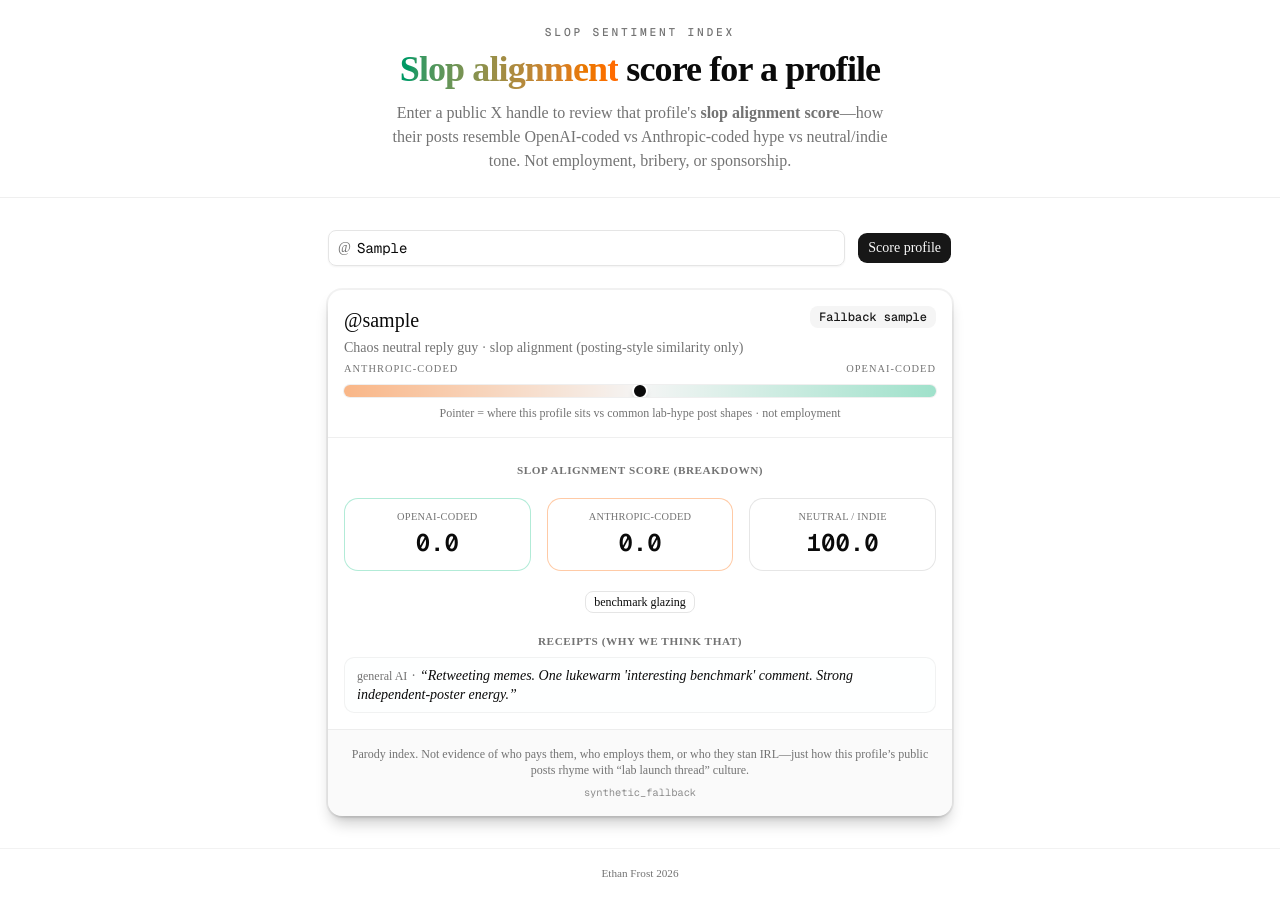
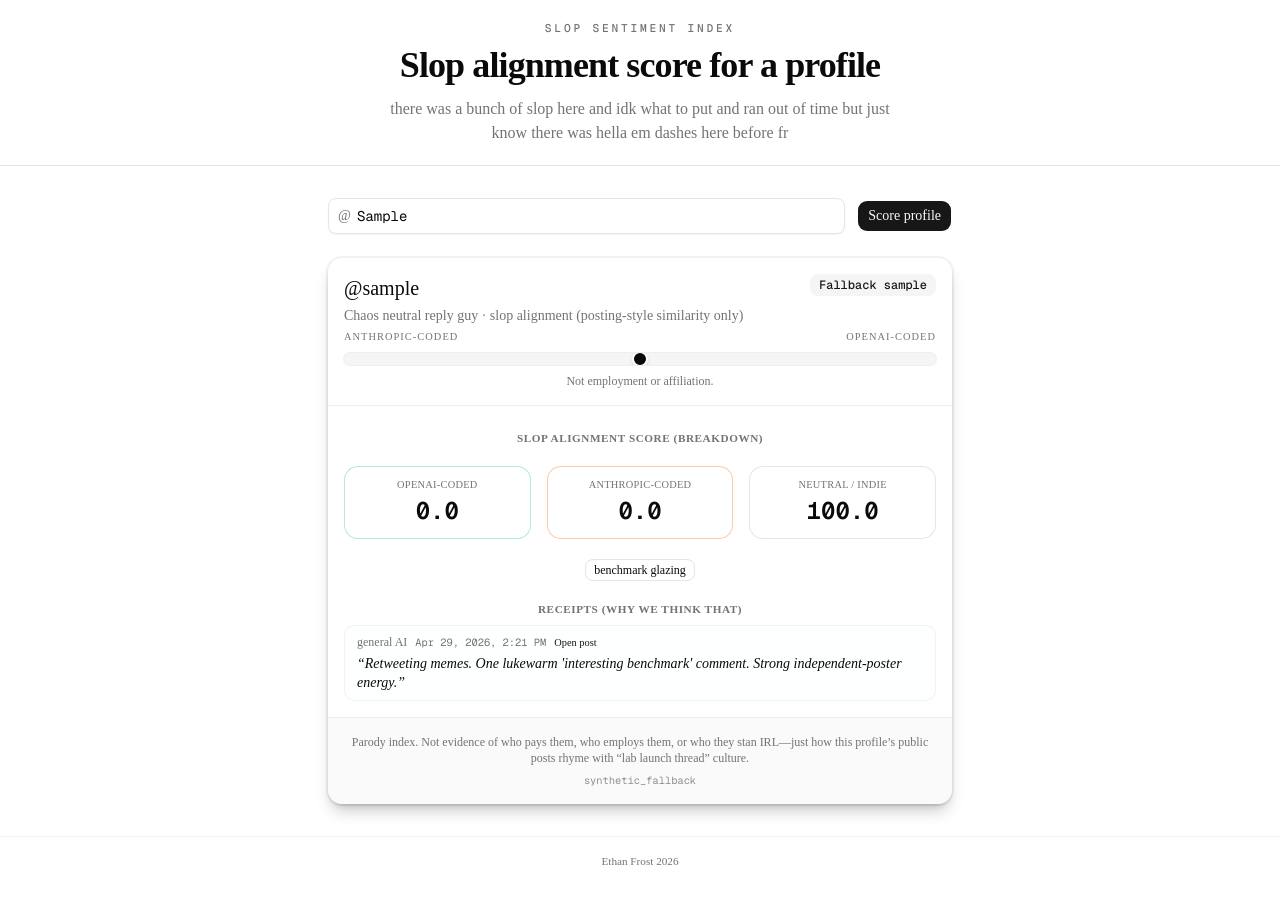
Before and after one commit to ethan-frost-xyz/slow-venture-slop-sesh, a Next.js app: page / in a window 1280 px wide. Both pictures are taken after typing "Sample" into the empty fields and a click on the button "Score profile". Built offline with nearby package versions, Linux system fonts and the light colour scheme.

Commit message:
Enhance ResultCard component to display post creation date and link to original post. Update ScoreSpectrum and SlopHome components for improved UI clarity and consistency. Add new properties for createdAt and postUrl in ScoreReceipt type for better receipt management.

```diff
--- a/components/result-card.tsx
+++ b/components/result-card.tsx
@@ -71,12 +71,34 @@
           <ul className="space-y-2">
             {receipts.map((r, i) => (
               <li
-                key={`${r.text}-${i}`}
+                key={`${r.postUrl ?? r.text}-${i}`}
                 className="rounded-lg border border-border/50 bg-background/50 px-3 py-2 text-sm leading-snug"
               >
-                <span className="text-xs text-muted-foreground">{r.reason}</span>
-                <span className="mx-1 text-muted-foreground">·</span>
-                <span className="italic">&ldquo;{r.text}&rdquo;</span>
+                <div className="flex flex-wrap items-baseline gap-x-2 gap-y-0.5">
+                  <span className="text-xs text-muted-foreground">{r.reason}</span>
+                  {r.createdAt ? (
+                    <time
+                      className="text-[0.65rem] font-mono text-muted-foreground"
+                      dateTime={r.createdAt}
+                    >
+                      {new Date(r.createdAt).toLocaleString(undefined, {
+                        dateStyle: "medium",
+                        timeStyle: "short",
+                      })}
+                    </time>
+                  ) : null}
+                  {r.postUrl ? (
+                    <a
+                      href={r.postUrl}
+                      target="_blank"
+                      rel="noopener noreferrer"
+                      className="text-[0.65rem] font-medium text-primary underline-offset-2 hover:underline"
+                    >
+                      Open post
+                    </a>
+                  ) : null}
+                </div>
+                <p className="mt-1 italic">&ldquo;{r.text}&rdquo;</p>
               </li>
             ))}
           </ul>
--- a/components/score-spectrum.tsx
+++ b/components/score-spectrum.tsx
@@ -19,22 +19,13 @@
       </div>
       <div className="relative h-3 overflow-hidden rounded-full bg-muted ring-1 ring-border/60">
         <div
-          className="absolute inset-y-0 left-0 w-1/2 bg-gradient-to-r from-orange-500/45 to-transparent"
-          aria-hidden
-        />
-        <div
-          className="absolute inset-y-0 right-0 w-1/2 bg-gradient-to-l from-emerald-500/35 to-transparent"
-          aria-hidden
-        />
-        <div
           className="absolute top-1/2 size-4 -translate-x-1/2 -translate-y-1/2 rounded-full border-2 border-background bg-foreground shadow-md"
           style={{ left: `${position}%` }}
           title="Profile slop alignment on this axis (not affiliation)"
         />
       </div>
       <p className="text-center text-xs text-muted-foreground">
-        Pointer = where this profile sits vs common lab-hype post shapes · not
-        employment
+        Not employment or affiliation.
       </p>
     </div>
   );
--- a/components/slop-home.tsx
+++ b/components/slop-home.tsx
@@ -52,22 +52,17 @@
 
   return (
     <div className="flex min-h-0 flex-1 flex-col">
-      <header className="border-b border-border/60 bg-card/40 px-4 py-6 sm:px-8">
+      <header className="border-b border-border px-4 py-5 sm:px-8">
         <div className="mx-auto max-w-2xl text-center">
           <p className="font-mono text-[0.7rem] font-medium uppercase tracking-[0.25em] text-muted-foreground">
             Slop Sentiment Index
           </p>
-          <h1 className="mt-2 font-heading text-3xl font-semibold tracking-tight sm:text-4xl">
-            <span className="bg-gradient-to-r from-emerald-600 to-orange-500 bg-clip-text text-transparent">
-              Slop alignment
-            </span>{" "}
-            score for a profile
+          <h1 className="mt-2 font-heading text-3xl font-semibold tracking-tight text-foreground sm:text-4xl">
+            Slop alignment score for a profile
           </h1>
           <p className="mx-auto mt-3 max-w-lg text-sm text-muted-foreground sm:text-base">
-            Enter a public X handle to review that profile&apos;s{" "}
-            <strong>slop alignment score</strong>—how their posts resemble
-            OpenAI-coded vs Anthropic-coded hype vs neutral/indie tone. Not
-            employment, bribery, or sponsorship.
+            there was a bunch of slop here and idk what to put and ran out of
+            time but just know there was hella em dashes here before fr
           </p>
         </div>
       </header>
@@ -107,8 +102,8 @@
         !error &&
         !touched ? (
           <StateMessage
-            title="Pick a profile to review"
-            description="Enter a handle above. Without live X access, scores use deterministic synthetic sample posts—not the profile’s real timeline."
+            title="Pick a profile"
+            description="Enter a handle above."
           />
         ) : null}
       </main>
--- a/lib/scoring/heuristic.ts
+++ b/lib/scoring/heuristic.ts
@@ -274,6 +274,12 @@
   return `${t.slice(0, max - 1)}…`;
 }
 
+function publicPostUrl(handle: string, postId: string): string {
+  const h = encodeURIComponent(handle);
+  const id = encodeURIComponent(postId);
+  return `https://x.com/${h}/status/${id}`;
+}
+
 function hasAiAnchor(textNorm: string): boolean {
   if (LAB_NAMES_AI.some((x) => textNorm.includes(x))) return true;
   if (MODEL_NAMES_AI.some((x) => textNorm.includes(x))) return true;
@@ -443,6 +449,8 @@
       receipts.push({
         reason: bits.join(" · "),
         text: truncate(p.text, 140),
+        createdAt: p.createdAt,
+        postUrl: publicPostUrl(handle, p.id),
       });
     }
   }
--- a/lib/scoring/types.ts
+++ b/lib/scoring/types.ts
@@ -11,6 +11,10 @@
   text: string;
   /** Short pointer to the signal type for transparency */
   reason: string;
+  /** ISO 8601 post time when this receipt maps to a real post */
+  createdAt?: string;
+  /** Public post URL (e.g. x.com/status/…) when applicable */
+  postUrl?: string;
 };
 
 export type SlopScoreResult = {
```
